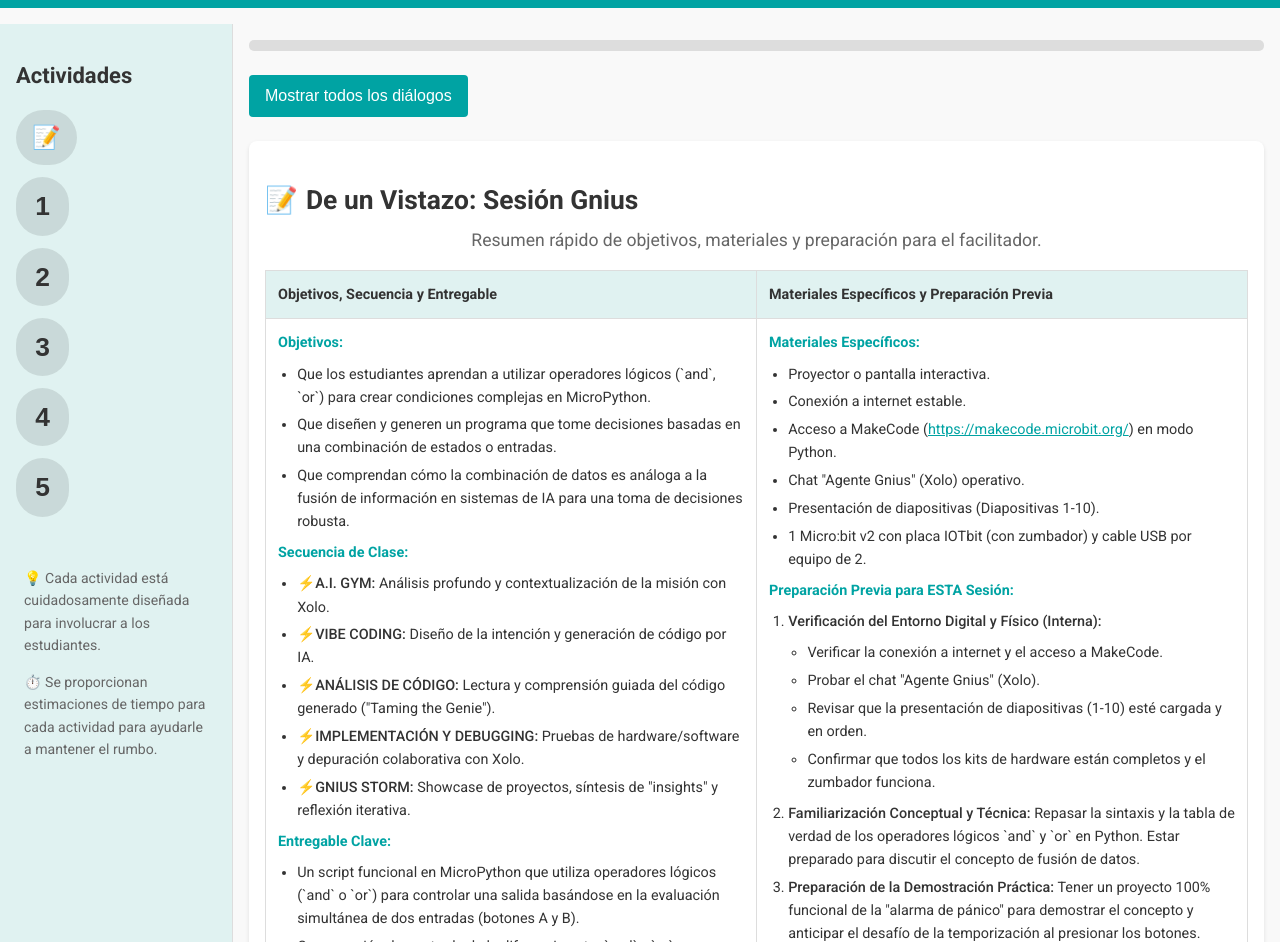
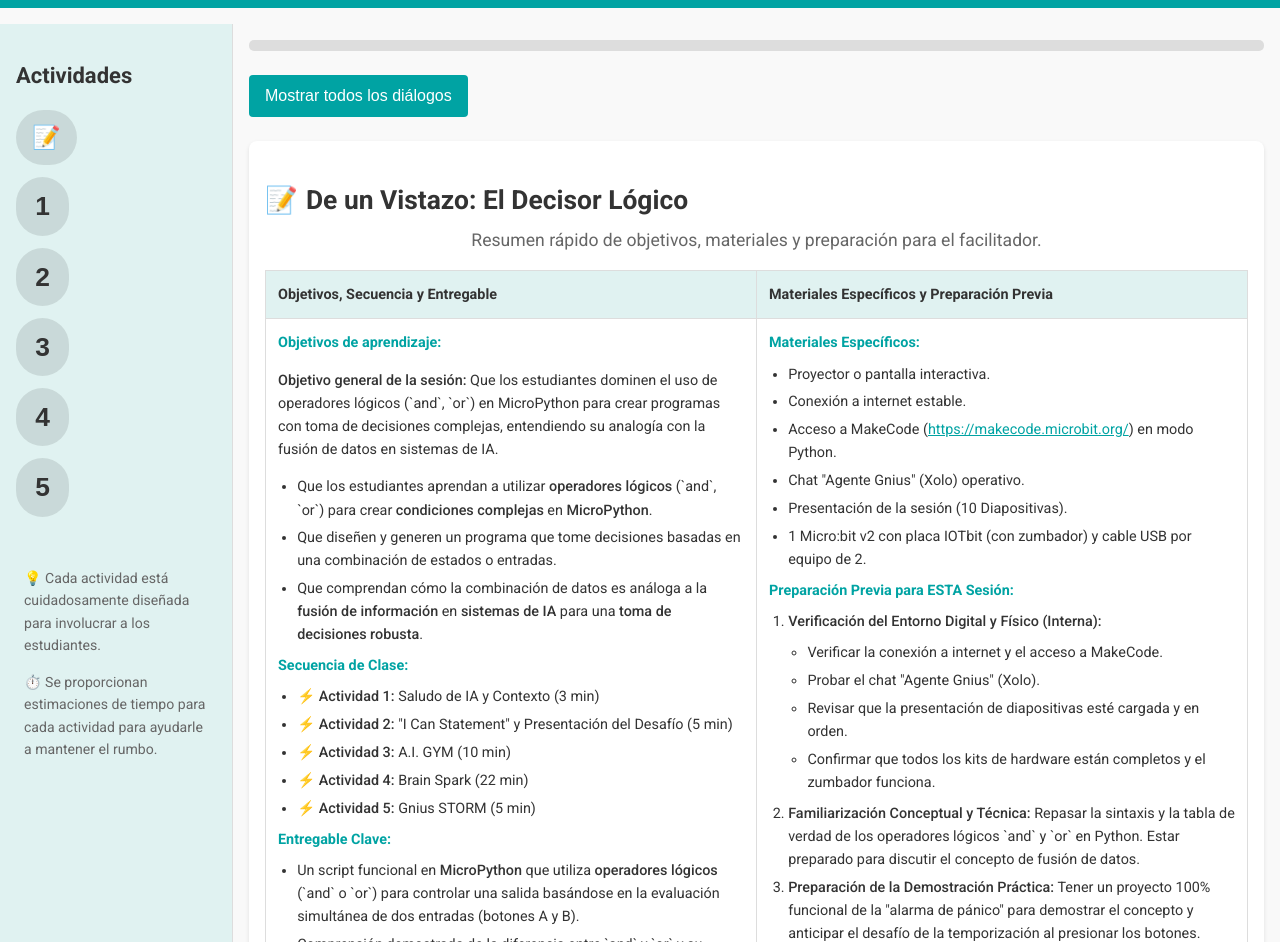
Before and after one commit to Gnius-Club/AIF_S3_MT04, a plain HTML site: page index.html in a window 1280 px wide. Shown: the part 83-1025 px from the top of the page. Drawn offline with Linux system fonts and the light colour scheme.

Commit message:
Update index.html

```diff
--- a/index.html
+++ b/index.html
@@ -1,9 +1,10 @@
 <!DOCTYPE html>
+
 <html lang="es">
 <head>
     <meta charset="UTF-8">
     <meta name="viewport" content="width=device-width, initial-scale=1.0">
-    <title>Playbook-S3-M04</title>
+    <title>Playbook: Sesión 4 - 3ro Secundaria</title>
     <link rel="stylesheet" href="style.css">
     <link rel="stylesheet" href="https://fonts.googleapis.com/css2?family=Roboto:wght@400;500;700&display=swap">
     <link rel="stylesheet" href="https://cdnjs.cloudflare.com/ajax/libs/font-awesome/6.0.0/css/all.min.css" integrity="sha512-9usAa10IRO0HhonpyAIVpjrylPvoDwiPUiKdWk5t3PyolY1cOd4DSE0Ga+ri4AuTroPR5aQvXU9xC6qOPnzFeg==" crossorigin="anonymous" referrerpolicy="no-referrer" />
@@ -11,7 +12,7 @@
 <body>
 
 <header>
-        <h1><span class="book-icon">📋</span> <strong>Playbook Misión 4: El Decisor Lógico</strong></h1>
+    <h1><span class="book-icon">📋</span> <strong>Playbook: Sesión 4 - 3ro Secundaria</strong></h1>
     <div class="header-widgets">
         <div class="timer-container">
             <span id="timer">⏱️ 00:00</span>
@@ -56,7 +57,7 @@
 
         <!-- SECCIÓN "DE UN VISTAZO" -->
         <div class="activity-card" id="activity-0">
-                <h2><span class="book-icon">📝</span> De un Vistazo: Sesión Gnius</h2>
+            <h2><span class="book-icon">📝</span> De un Vistazo: El Decisor Lógico</h2>
             <p class="overview-subtitle">Resumen rápido de objetivos, materiales y preparación para el facilitador.</p>
             <div class="overview-table-container">
                 <table>
@@ -69,23 +70,24 @@
                     <tbody>
                         <tr>
                             <td>
-                                    <strong>Objetivos:</strong>
+                                <strong>Objetivos de aprendizaje:</strong>
+                                <p><strong>Objetivo general de la sesión:</strong> Que los estudiantes dominen el uso de operadores lógicos (`and`, `or`) en MicroPython para crear programas con toma de decisiones complejas, entendiendo su analogía con la fusión de datos en sistemas de IA.</p>
                                 <ul>
-                                        <li>Que los estudiantes aprendan a utilizar operadores lógicos (`and`, `or`) para crear condiciones complejas en MicroPython.</li>
+                                    <li>Que los estudiantes aprendan a utilizar <strong>operadores lógicos</strong> (`and`, `or`) para crear <strong>condiciones complejas</strong> en <strong>MicroPython</strong>.</li>
                                     <li>Que diseñen y generen un programa que tome decisiones basadas en una combinación de estados o entradas.</li>
-                                        <li>Que comprendan cómo la combinación de datos es análoga a la fusión de información en sistemas de IA para una toma de decisiones robusta.</li>
+                                    <li>Que comprendan cómo la combinación de datos es análoga a la <strong>fusión de información</strong> en <strong>sistemas de IA</strong> para una <strong>toma de decisiones robusta</strong>.</li>
                                 </ul>
                                 <strong>Secuencia de Clase:</strong>
                                 <ul>
-                                        <li><strong class="tactic-highlight">⚡A.I. GYM:</strong> Análisis profundo y contextualización de la misión con Xolo.</li>
-                                        <li><strong class="tactic-highlight">⚡VIBE CODING:</strong> Diseño de la intención y generación de código por IA.</li>
-                                        <li><strong class="tactic-highlight">⚡ANÁLISIS DE CÓDIGO:</strong> Lectura y comprensión guiada del código generado ("Taming the Genie").</li>
-                                        <li><strong class="tactic-highlight">⚡IMPLEMENTACIÓN Y DEBUGGING:</strong> Pruebas de hardware/software y depuración colaborativa con Xolo.</li>
-                                        <li><strong class="tactic-highlight">⚡GNIUS STORM:</strong> Showcase de proyectos, síntesis de "insights" y reflexión iterativa.</li>
+                                    <li>⚡ <strong>Actividad 1:</strong> Saludo de IA y Contexto (3 min)</li>
+                                    <li>⚡ <strong>Actividad 2:</strong> "I Can Statement" y Presentación del Desafío (5 min)</li>
+                                    <li>⚡ <strong>Actividad 3:</strong> A.I. GYM (10 min)</li>
+                                    <li>⚡ <strong>Actividad 4:</strong> Brain Spark (22 min)</li>
+                                    <li>⚡ <strong>Actividad 5:</strong> Gnius STORM (5 min)</li>
                                 </ul>
                                 <strong>Entregable Clave:</strong>
                                 <ul>
-                                        <li>Un script funcional en MicroPython que utiliza operadores lógicos (`and` o `or`) para controlar una salida basándose en la evaluación simultánea de dos entradas (botones A y B).</li>
+                                    <li>Un script funcional en <strong>MicroPython</strong> que utiliza <strong>operadores lógicos</strong> (`and` o `or`) para controlar una salida basándose en la evaluación simultánea de dos entradas (botones A y B).</li>
                                     <li>Comprensión demostrada de la diferencia entre `and` y `or` y su impacto en el comportamiento del programa.</li>
                                 </ul>
                             </td>
@@ -96,7 +98,7 @@
                                     <li>Conexión a internet estable.</li>
                                     <li>Acceso a MakeCode (<a href="https://makecode.microbit.org/" target="_blank">https://makecode.microbit.org/</a>) en modo Python.</li>
                                     <li>Chat "Agente Gnius" (Xolo) operativo.</li>
-                                        <li>Presentación de diapositivas (Diapositivas 1-10).</li>
+                                    <li>Presentación de la sesión (10 Diapositivas).</li>
                                     <li>1 Micro:bit v2 con placa IOTbit (con zumbador) y cable USB por equipo de 2.</li>
                                 </ul>
                                 <strong>Preparación Previa para ESTA Sesión:</strong>
@@ -105,7 +107,7 @@
                                         <ul>
                                             <li>Verificar la conexión a internet y el acceso a MakeCode.</li>
                                             <li>Probar el chat "Agente Gnius" (Xolo).</li>
-                                                <li>Revisar que la presentación de diapositivas (1-10) esté cargada y en orden.</li>
+                                            <li>Revisar que la presentación de diapositivas esté cargada y en orden.</li>
                                             <li>Confirmar que todos los kits de hardware están completos y el zumbador funciona.</li>
                                         </ul>
                                     </li>
@@ -132,7 +134,7 @@
                     <div class="collapsible">
                         <button type="button" class="collapsible-button">Diálogo Sugerido</button>
                         <div class="collapsible-content">
-                                <p class="dialogue assistant">Buenos días, ingenieros. Hasta ahora, nuestros sistemas deciden y recuerdan, pero basándose en una sola pregunta a la vez. El mundo real es más complejo. Hoy, enseñaremos a nuestros sistemas a pensar en 'Y' y en 'O', a evaluar múltiples factores antes de actuar.</p>
+                            <p class="dialogue assistant">Buenos días, ingenieros. Hasta ahora, nuestros sistemas deciden y recuerdan, pero basándose en una sola pregunta a la vez. El mundo real es más complejo. Hoy, enseñaremos a nuestros sistemas a pensar en '<strong>Y</strong>' y en '<strong>O</strong>', a evaluar <strong>múltiples factores</strong> antes de actuar.</p>
                         </div>
                     </div>
                 </div>
@@ -163,7 +165,7 @@
                     <div class="collapsible">
                         <button type="button" class="collapsible-button">Diálogo Sugerido</button>
                         <div class="collapsible-content">
-                                <p class="dialogue assistant">El concepto central de hoy son los <strong>operadores lógicos</strong>: `and` y `or`. Estas no son solo palabras, son las herramientas que nos permiten fusionar diferentes fuentes de datos para tomar una decisión única y más inteligente. Un coche autónomo no frena solo porque ve un objeto; frena si ve un objeto Y el objeto está cerca Y se está moviendo hacia él. Esa lógica es la que construiremos hoy.</p>
+                            <p class="dialogue assistant">El concepto central de hoy son los <strong>operadores lógicos</strong>: `and` y `or`. Estas no son solo palabras, son las herramientas que nos permiten <strong>fusionar diferentes fuentes de datos</strong> para tomar una decisión única y más inteligente. Un <strong>coche autónomo</strong> no frena solo porque ve un objeto; frena si ve un objeto <strong>Y</strong> el objeto está cerca <strong>Y</strong> se está moviendo hacia él. Esa <strong>lógica</strong> es la que construiremos hoy.</p>
                         </div>
                     </div>
                 </div>
@@ -237,7 +239,7 @@
                     <div class="collapsible">
                         <button type="button" class="collapsible-button">Diálogo Sugerido</button>
                         <div class="collapsible-content">
-                                 <p class="dialogue assistant">En sus parejas, su desafío es diseñar un sistema que requiera lógica `and` u `or`. Piensen en una cerradura de seguridad que necesita dos botones, un sistema de alerta condicional, o un juego cooperativo. Diseñen la lógica y luego describan su 'vibe' a Xolo para que genere el código. Por ejemplo: <strong>'Xolo, queremos una alarma de pánico. Un zumbador debe sonar, pero solo si se presionan los botones A Y B al mismo tiempo.'</strong></p>
+                             <p class="dialogue assistant">En sus parejas, su desafío es diseñar un sistema que requiera lógica `and` u `or`. Piensen en una <strong>cerradura de seguridad</strong> que necesita dos botones, un <strong>sistema de alerta condicional</strong>, o un <strong>juego cooperativo</strong>. Diseñen la lógica y luego describan su 'vibe' a Xolo para que genere el código. Por ejemplo: <strong>'Xolo, queremos una alarma de pánico. Un zumbador debe sonar, pero solo si se presionan los botones A Y B al mismo tiempo.'</strong></p>
                         </div>
                     </div>
                 </div>
@@ -249,7 +251,7 @@
                     <div class="collapsible">
                         <button type="button" class="collapsible-button">Diálogo Sugerido</button>
                         <div class="collapsible-content">
-                                 <p class="dialogue assistant">Una vez que tengan el código, analícenlo. Enfóquense en la línea del `if`. Discutan: ¿Cuál es la diferencia fundamental entre escribir `if A and B:` y anidar dos `if`, uno dentro del otro? ¿Qué comunica mejor la intención? ¿Cómo cambiarían la condición para que la alarma se active con A O con B? Implementen y prueben su código.</p>
+                             <p class="dialogue assistant">Una vez que tengan el código, analícenlo. Enfóquense en la línea del `if`. Discutan: ¿Cuál es la diferencia fundamental entre escribir `if A and B:` y anidar dos `if`, uno dentro del otro? ¿Qué comunica mejor la intención? ¿Cómo cambiarían la condición para que la alarma se active con A <strong>O</strong> con B? Implementen y prueben su código.</p>
                         </div>
                     </div>
                 </div>
@@ -261,7 +263,7 @@
                     <div class="collapsible">
                         <button type="button" class="collapsible-button">Diálogo Sugerido</button>
                         <div class="collapsible-content">
-                                 <p class="dialogue assistant">Es posible que su alarma con `and` no funcione al primer intento. Si eso ocurre, no es un error de código, es un problema del mundo real: la temporización. Describan el problema a Xolo: <strong>'Xolo, nuestra alarma con `and` no suena nunca, aunque creemos que presionamos ambos botones.'</strong> Él los guiará para entender por qué la velocidad del procesador hace que esta condición sea difícil de cumplir y cómo se resolvería en un sistema profesional.</p>
+                             <p class="dialogue assistant">Es posible que su alarma con `and` no funcione al primer intento. Si eso ocurre, no es un error de código, es un problema del mundo real: la <strong>temporización</strong>. Describan el problema a Xolo: <strong>'Xolo, nuestra alarma con `and` no suena nunca, aunque creemos que presionamos ambos botones.'</strong> Él los guiará para entender por qué la <strong>velocidad del procesador</strong> hace que esta condición sea difícil de cumplir y cómo se resolvería en un sistema profesional.</p>
                         </div>
                     </div>
                 </div>
@@ -280,7 +282,7 @@
                     <div class="collapsible">
                         <button type="button" class="collapsible-button">Diálogo Sugerido</button>
                         <div class="collapsible-content">
-                                <p class="dialogue assistant">Bien, para cerrar, nuestro Think-Pair-Share. Individualmente, un minuto para pensar en una decisión compleja que hayan tomado recientemente que involucrara múltiples factores, ya sea un 'Y' lógico o un 'O' lógico.</p>
+                            <p class="dialogue assistant">Bien, para cerrar, nuestro Think-Pair-Share. Individualmente, un minuto para pensar en una decisión compleja que hayan tomado recientemente que involucrara múltiples factores, ya sea un '<strong>Y</strong>' lógico o un '<strong>O</strong>' lógico.</p>
                         </div>
                     </div>
                 </div>
@@ -292,7 +294,7 @@
                     <div class="collapsible">
                         <button type="button" class="collapsible-button">Diálogo Sugerido</button>
                         <div class="collapsible-content">
-                                <p class="dialogue assistant">Ahora, en parejas, discutan durante dos minutos cómo el código que escribieron hoy es un modelo simple de ese tipo de pensamiento complejo del mundo real.</p>
+                            <p class="dialogue assistant">Ahora, en parejas, discutan durante dos minutos cómo el código que escribieron hoy es un modelo simple de ese tipo de <strong>pensamiento complejo</strong> del mundo real.</p>
                         </div>
                     </div>
                 </div>
@@ -316,7 +318,7 @@
                     <div class="collapsible">
                         <button type="button" class="collapsible-button">Diálogo Sugerido</button>
                         <div class="collapsible-content">
-                                <p class="dialogue assistant">Excelente trabajo. Hoy han construido un sistema con una lógica de decisión más sofisticada. Han aprendido a fusionar múltiples fuentes de datos para una acción única, un principio absolutamente fundamental en la IA y la robótica. Con esto, han completado el primer módulo y dominan los fundamentos de la interacción local. Están listos para el siguiente gran paso: conectar nuestros sistemas al mundo exterior, a la nube, y comenzar a trabajar con datos del mundo real.</p>
+                            <p class="dialogue assistant">Excelente trabajo. Hoy han construido un sistema con una lógica de decisión más sofisticada. Han aprendido a <strong>fusionar múltiples fuentes de datos</strong> para una acción única, un principio absolutamente fundamental en la <strong>IA</strong> y la <strong>robótica</strong>. Con esto, han completado el primer módulo y dominan los fundamentos de la interacción local. Están listos para el siguiente gran paso: conectar nuestros sistemas al mundo exterior, a la <strong>nube</strong>, y comenzar a trabajar con <strong>datos del mundo real</strong>.</p>
                         </div>
                     </div>
                 </div>
```
Lines whose indentation alone changed are shown as unchanged.
